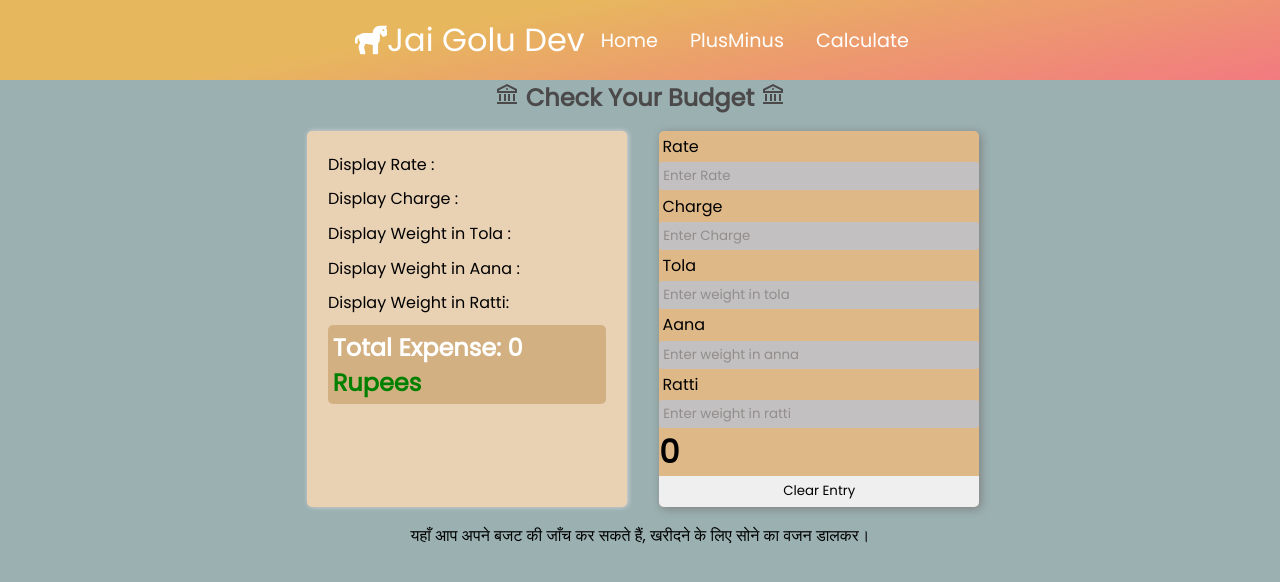
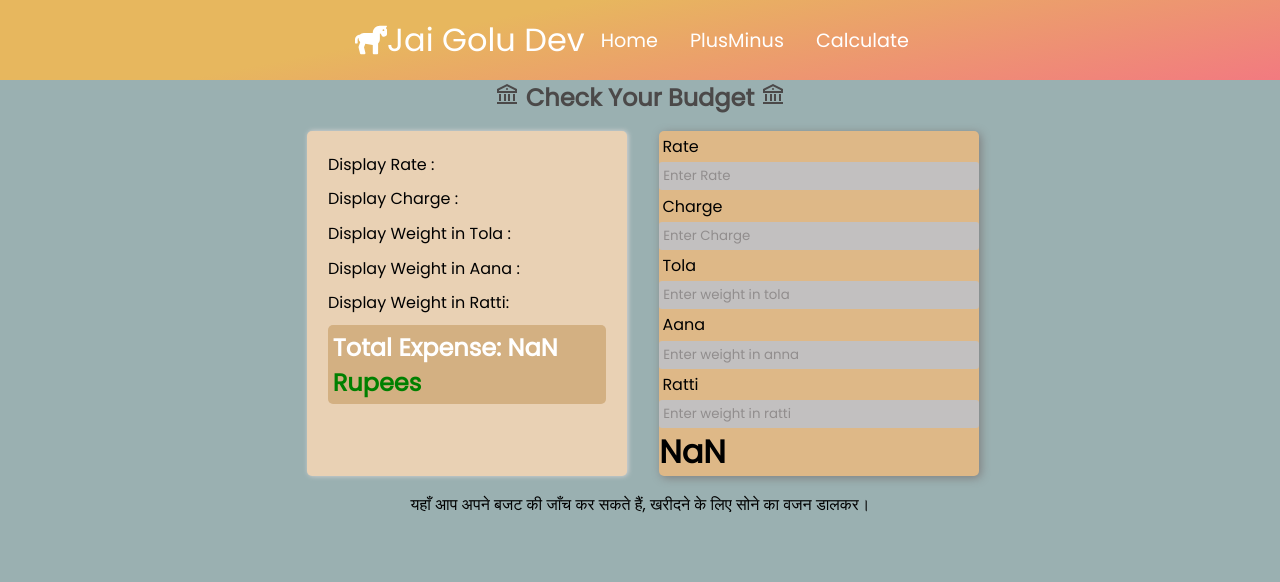
Before and after one commit to RajatVermaz/myWebsite, a React (Create React App) app: page / in a window 1280 px wide. Shown: the top 582 px of the page. Built offline with nearby package versions, Linux system fonts and the light colour scheme.

Commit message:
Resolved an issue regarding concatenate

```diff
--- a/src/components/Calculate.js
+++ b/src/components/Calculate.js
@@ -15,24 +15,15 @@ const Calculate = () => {
     let tolaValue = rate * tola;
     let annaValue = (rate / 16) * aana;
     let rattiValue = (rate / 16 / 6) * ratti;
-    let chargeValue = charge;
+    let chargeValue = parseInt(charge);
     let total = tolaValue + annaValue + rattiValue + chargeValue;
     return total;
   };
-  // const getDate = () => {
-  //   return new Date().toLocaleDateString();
-  // };
-  // const getTime = () => {
-  //   return new Date().toLocaleTimeString();
-  // };
+
 
   return (
     <>
-      {/* <div className="dateTime">
-        <h2>
-          {getDate()} <span>{getTime()}</span>
-        </h2>
-      </div> */}
+
       <div className="heading">
         <h2>
           <RiBankLine /> Check Your Budget <RiBankLine />
@@ -107,7 +98,7 @@ const Calculate = () => {
           />
 
           <h1>{CalculateBudget()}</h1>
-          <button onClick={CalculateBudget()}>Clear Entry</button>
+
         </form>
       </div>
       <div className="info">
```
